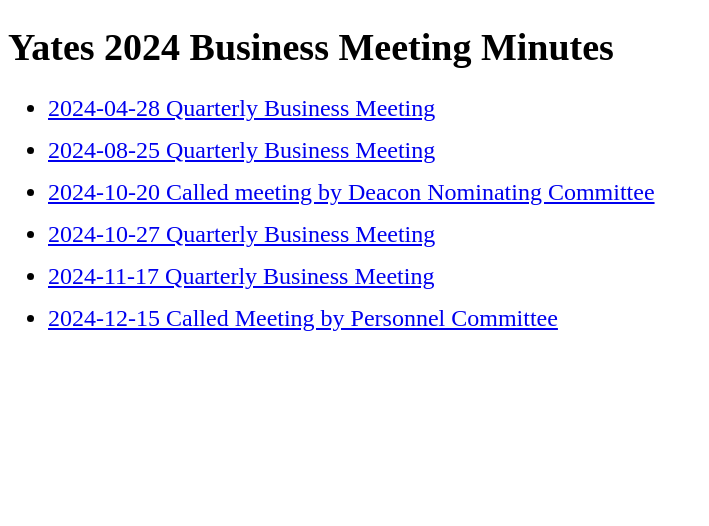
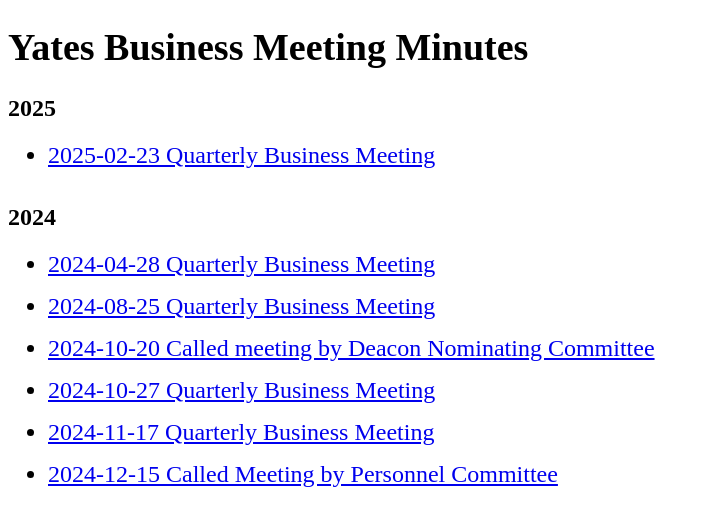
Before and after one commit to dbsturgi/yates-minutes, a plain HTML site: page index.html in a window 1280 px wide. Shown: the whole page, without its empty margins (0-709 px from the left). Drawn offline with Linux system fonts and the light colour scheme.

Commit message:
Feb 2025 meeting added.

```diff
--- a/index.html
+++ b/index.html
@@ -6,7 +6,15 @@
 </head>
 
 <body>
-  <h1>Yates 2024 Business Meeting Minutes</h1>
+  <h1>Yates Business Meeting Minutes</h1>
+
+  <h2>2025</h2>
+
+  <ul>
+    <li class="minlink"> <a href="2025-02-23 Quarterly Business Meeting.pdf">2025-02-23 Quarterly Business Meeting</a>
+  </ul>
+
+  <h2>2024</h2>
 
   <ul>
     <li class="minlink"> <a href="2024-04-28 Quarterly Business Meeting.pdf">2024-04-28 Quarterly Business Meeting</a>
@@ -16,5 +24,6 @@
     <li class="minlink"> <a href="2024-11-17 Quarterly Business Meeting.pdf">2024-11-17 Quarterly Business Meeting</a>
     <li class="minlink"> <a href="2024-12-15 Personnel Committee.pdf">2024-12-15 Called Meeting by Personnel Committee</a>
   </ul>
+
 <body>
 </html>
```
Also changed, not shown: 1 other file.
